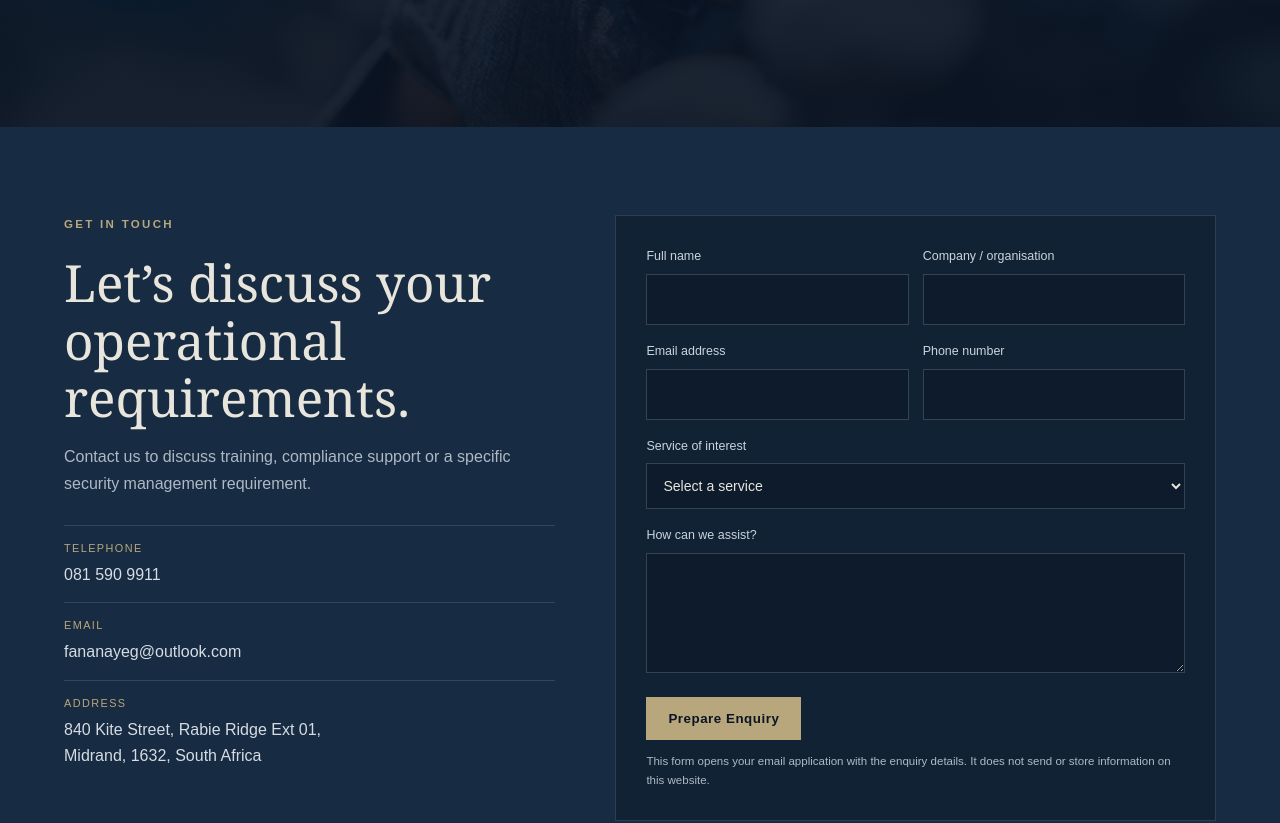
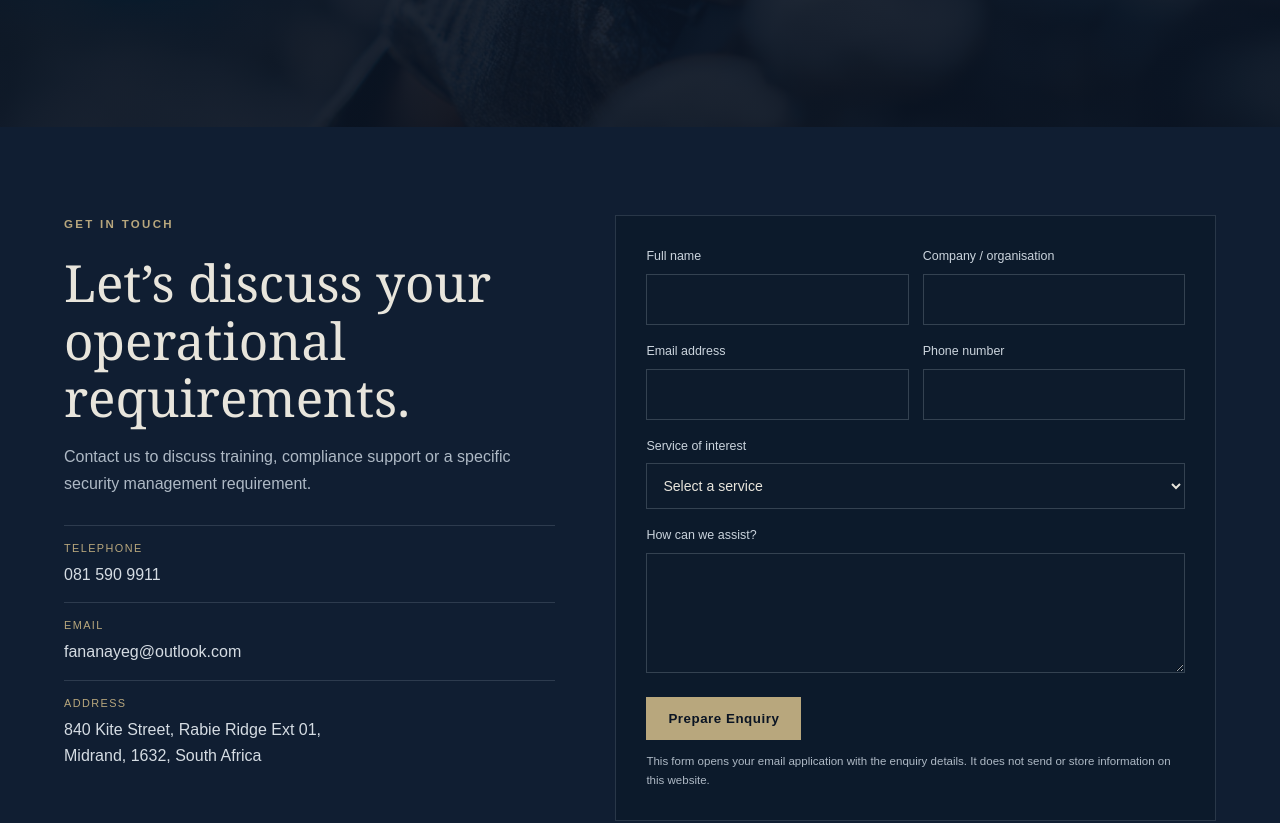
Before and after one commit to nkosinathisibanda/Bafana, a plain HTML site: page index.html in a window 1280 px wide. Shown: the part 4341-5164 px from the top of the page. Drawn offline with Linux system fonts and the light colour scheme.

Commit message:
Update index.html

```diff
--- a/index.html
+++ b/index.html
@@ -599,8 +599,23 @@
     /* Contact */
 
     .contact {
-      background: #172b42;
-    }
+  background: #101e32;
+  border: none;
+  margin-top: 0;
+  position: relative;
+}
+
+  #experience {
+  background-color: #101e32;
+  margin-bottom: 0;
+  padding-bottom: 88px;
+}
+
+#contact {
+  background-color: #101e32;
+  margin-top: 0;
+  padding-top: 88px;
+}
 
     .contact-grid {
       display: grid;
```
